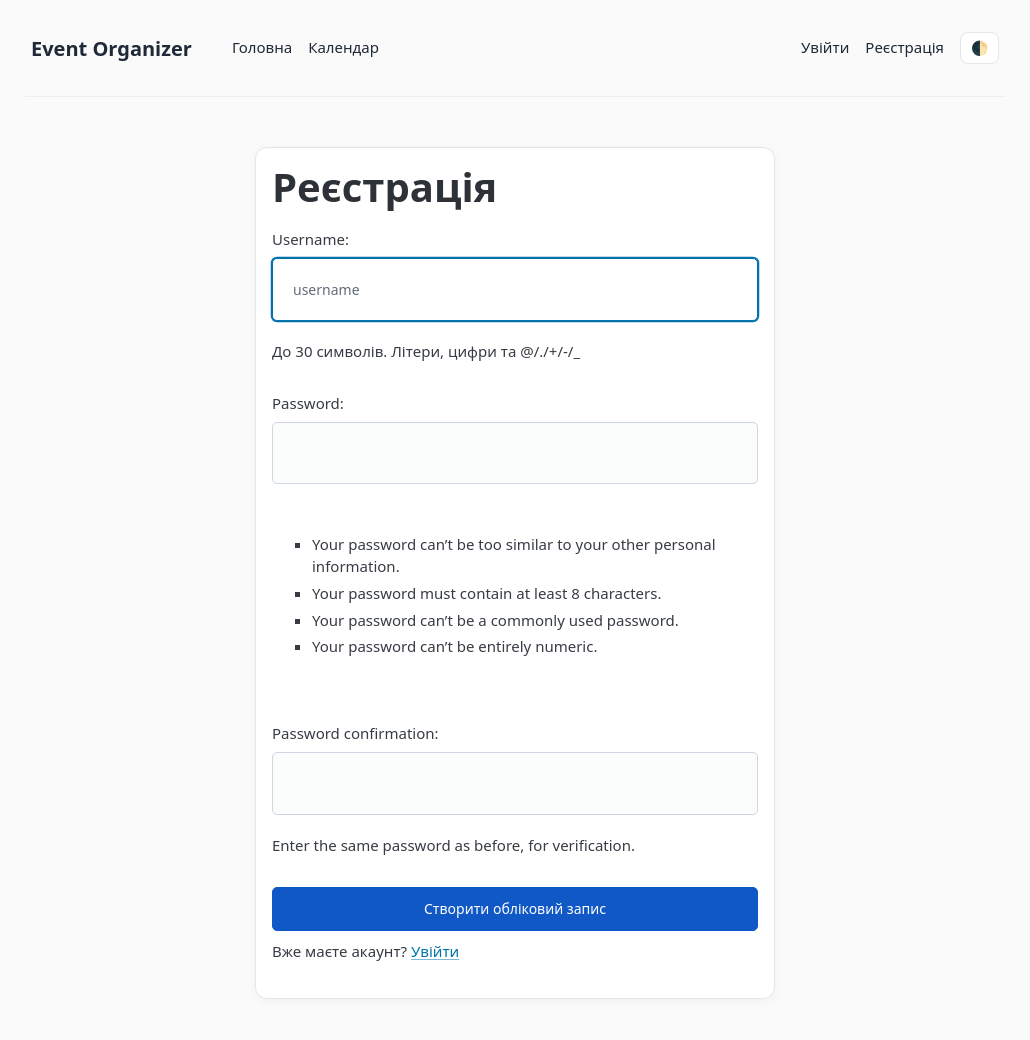
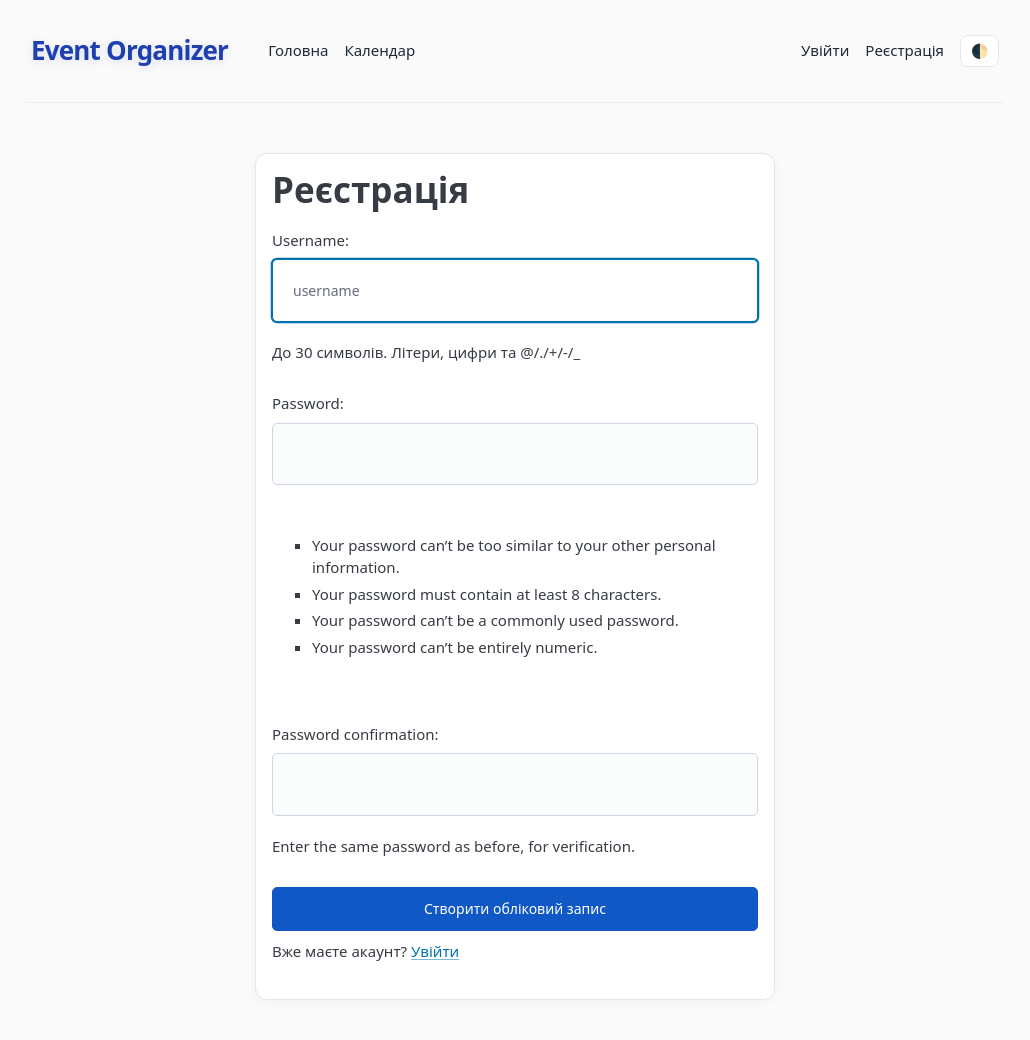
Before and after one commit to KaterinaDemianik/event-organizer-app, a Django app: page /accounts/signup/ in a window 1280 px wide. Shown: the top 1040 px of the page, without its empty margins (125-1155 px from the left). Run offline with Django 5.2, Linux system fonts and the light colour scheme; parts of the project's set-up code (start-up, migrations or seed data) failed here and were passed over; some libraries are stand-ins or nearby versions.

Commit message:
Add some changes in site logo

```diff
--- a/static/styles.css
+++ b/static/styles.css
@@ -147,7 +147,25 @@ header.container {
   white-space: nowrap;
 }
 .topbar a:hover { color: var(--link); }
-.topbar .brand { font-weight: 700; font-size: 20px; margin-right: 24px; }
+.topbar .brand {
+  font-weight: 700;
+  font-size: 26px;
+  margin-right: 24px;
+  display: flex;
+  align-items: center;
+  gap: 8px;
+  transition: all 0.3s ease;
+}
+.topbar .brand:hover {
+  transform: translateY(-1px);
+  filter: brightness(1.1);
+}
+.topbar .brand .brand-text {
+  color: #1e40af;
+  font-weight: 800;
+  letter-spacing: -0.8px;
+  text-shadow: 0 2px 8px rgba(30, 64, 175, 0.15);
+}
 .topbar .nav-link { font-size: 15px; }
 .topbar .nav-link.active { color: var(--link); font-weight: 600; }
 .topbar .muted {
--- a/templates/base.html
+++ b/templates/base.html
@@ -17,7 +17,9 @@
   <header class="container">
     <nav class="topbar">
       <ul>
-        <li><a class="brand {% if request.path == '/' %}active{% endif %}" href="/">Event Organizer</a></li>
+        <li><a class="brand {% if request.path == '/' %}active{% endif %}" href="/">
+          <span class="brand-text">Event Organizer</span>
+        </a></li>
         {% if user.is_authenticated and not user.is_staff %}
           <li><a class="nav-link {% if request.path == '/' or request.path == '/events/' or '/events/?' in request.get_full_path %}active{% endif %}" href="/">Головна</a></li>
           <li><a class="nav-link {% if request.path == '/calendar/' %}active{% endif %}" href="/calendar/">Календар</a></li>
--- a/templates/registration/signup.html
+++ b/templates/registration/signup.html
@@ -3,7 +3,7 @@
 {% block content %}
   <section class="auth-wrap">
     <article class="card">
-      <h1>Реєстрація</h1>
+      <h2>Реєстрація</h2>
 
       {% if form.errors %}
         <div class="flash error">
```
